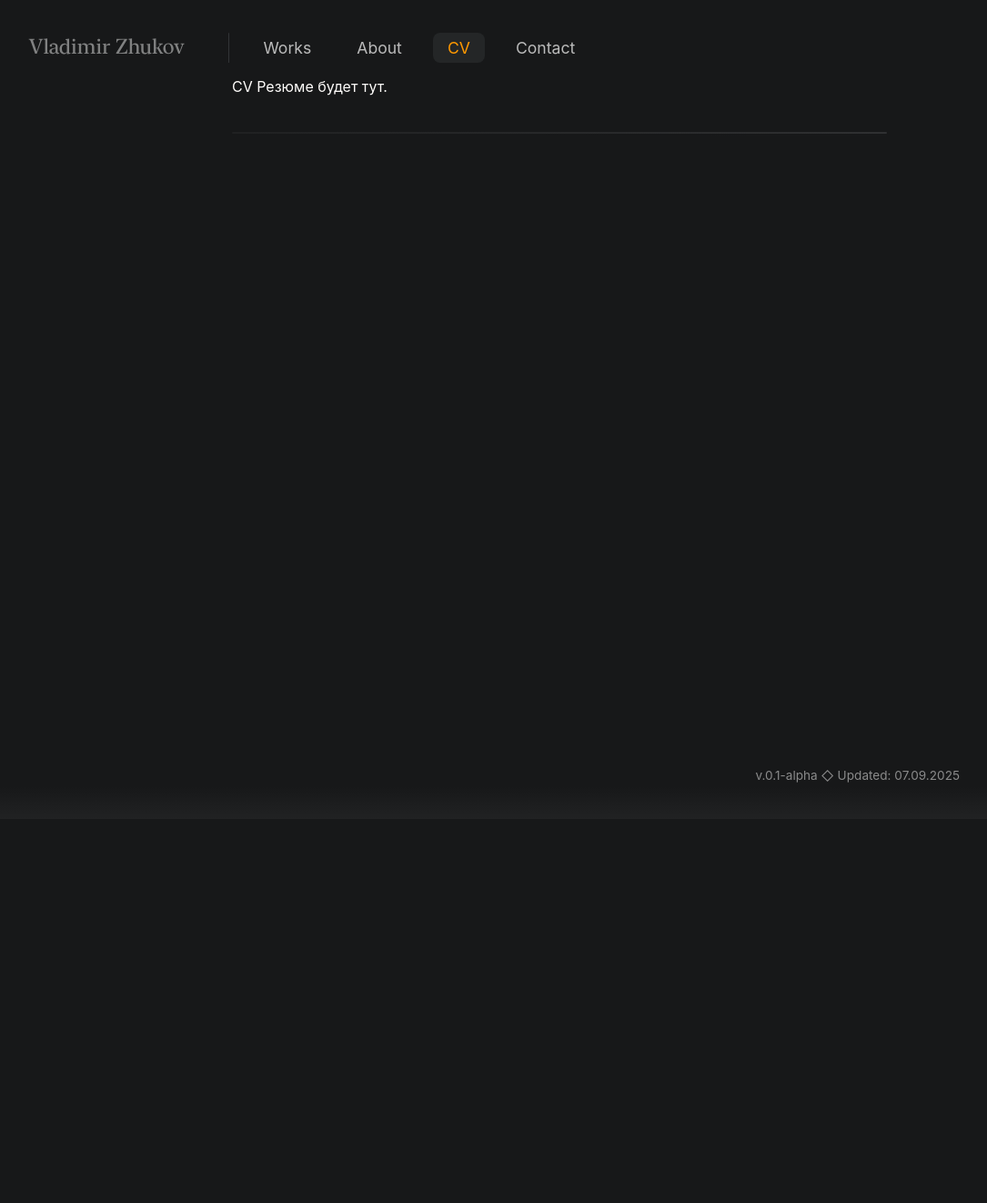
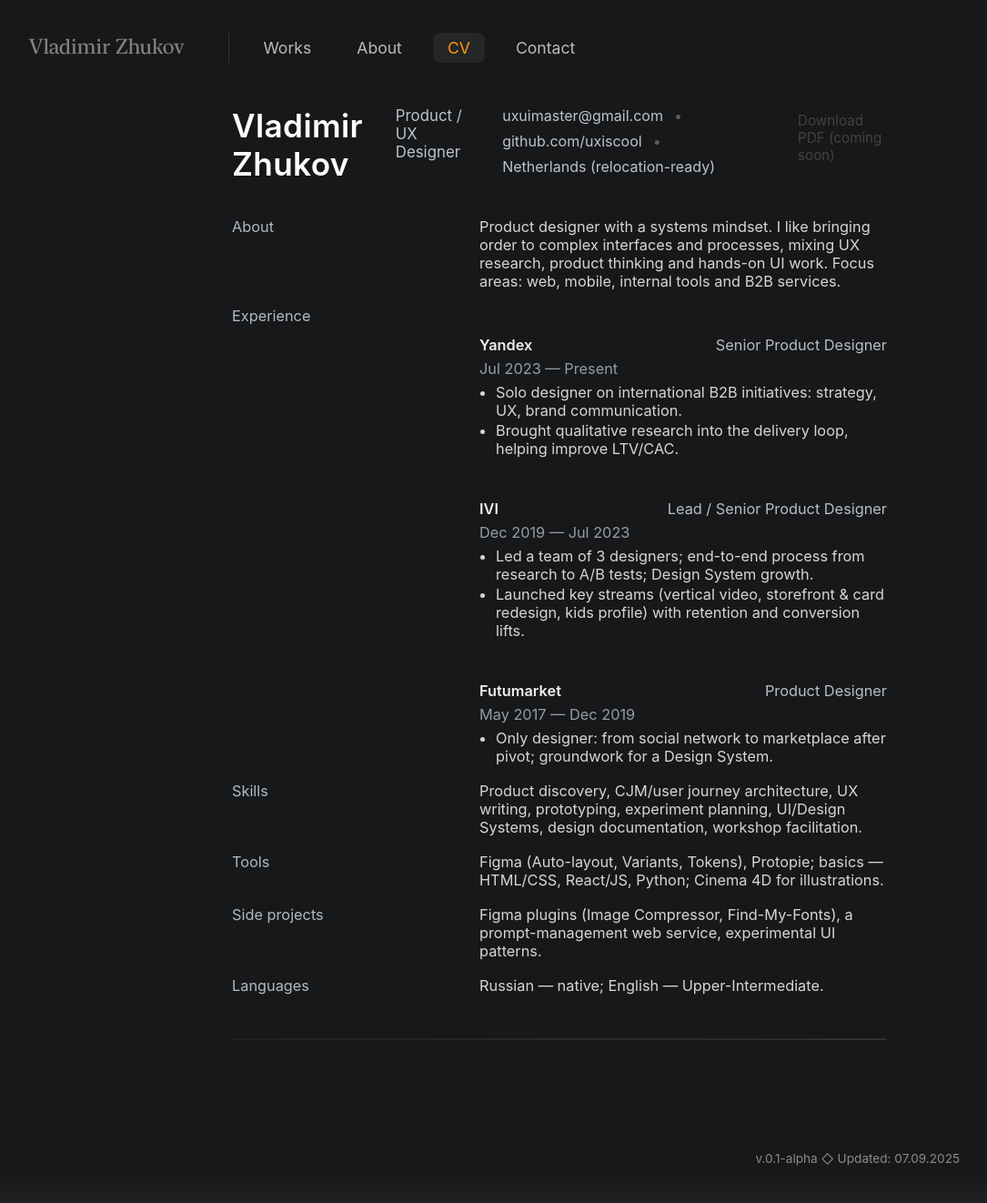
Before and after one commit to uxiscool/experience, a Jekyll site: the page built from cv.md, in a window 1280 px wide. Shown: the whole page at 91% size, without its empty margins (25-1110 px from the left). Built offline with Jekyll 4.4.1, drawn with Linux system fonts in a browser that asks for light colours; before the commit the page ends 900 px from its top, so only the background shows below that.

Commit message:
Add files via upload

```diff
--- a/css/main.css
+++ b/css/main.css
@@ -1001,3 +1001,81 @@
   background:#23262b;
   outline: none;
 }
+
+/* ===== CV page ===== */
+
+.cv-head{
+  margin-top: 48px;
+  padding: 0 0 8px;
+}
+.cv-name{
+  margin: 0 0 6px;
+  font-size: clamp(1.6rem, 1.2rem + 2vw, 2.2rem);
+  font-weight: 600;
+  letter-spacing: .01em;
+  color: #fff;
+}
+.cv-title{
+  margin: 0 0 10px;
+  font-size: 1.05rem;
+  color: #cbd2db;
+  opacity: .92;
+}
+.cv-contacts{
+  display: flex; flex-wrap: wrap; gap: 8px 12px;
+  color: #cbd2db; opacity: .92; font-size: 1rem;
+}
+.cv-contacts .cv-contact{
+  color: inherit; text-decoration: none;
+}
+.cv-contacts .cv-contact:hover{ color: var(--orange); transition: color 2s; }
+.cv-sep{ opacity: .4; }
+
+.cv-download{ margin: 6px 0 0; font-size: .95rem; }
+
+.cv-grid{
+  /* две колонки: лейбл слева (узкая), контент справа */
+  display: grid;
+  grid-template-columns: 240px minmax(0,1fr);
+  column-gap: 32px;
+  row-gap: 18px;
+  padding: 24px 0 8px;
+}
+
+/* левая колонка — второстепенный цвет */
+.cv-left{
+  color: #b7c1cc;
+  font-size: 1.02rem;
+  opacity: .96;
+  white-space: nowrap;
+}
+.cv-right{
+  font-size: 1.02rem;
+  color: #e2e5e7;
+  opacity: .93;
+}
+
+/* карточки опыта работы */
+.cv-job{ margin: 0 0 14px; }
+.cv-job:last-child{ margin-bottom: 0; }
+.cv-job-head{
+  display: grid; grid-template-columns: 1fr auto; align-items: baseline;
+  gap: 6px 12px; margin-bottom: 6px;
+}
+.cv-company{ font-weight: 600; color:#fff; }
+.cv-role{ color:#cbd2db; opacity:.96; margin-left: 8px; }
+.cv-dates{ color:#9fa7b2; white-space: nowrap; }
+.cv-bullets{ margin: 6px 0 0 0; padding-left: 18px; }
+.cv-bullets li{ margin: 2px 0 0 0; }
+
+/* мобильная адаптация: одна колонка, слева-над-справа */
+@media (max-width: 980px){
+  .cv-grid{ grid-template-columns: 1fr; }
+  .cv-left{ margin-top: 12px; }
+  .cv-right{ margin-top: 0; }
+  .cv-job-head{ grid-template-columns: 1fr; }
+}
+
+/* небольшие штрихи для ссылок в CV */
+.cv-right a{ color:#e2e5e7; text-decoration: underline dotted; text-underline-offset: 3px; }
+.cv-right a:hover{ color:var(--orange); transition: color 2s; }
--- a/cv.md
+++ b/cv.md
@@ -3,13 +3,95 @@
 title: CV
 permalink: /cv/
 ---
+
 <div class="container">
-  <!-- контактный блок -->
-  <div class="cv">
-    <p>
-    CV Резюме будет тут.
+  <!-- Heading and contacts -->
+  <header class="cv-head">
+    <h1 class="cv-name">Vladimir Zhukov</h1>
+    <div class="cv-title">Product / UX Designer</div>
+    <div class="cv-contacts">
+      <a href="mailto:uxuimaster@gmail.com" class="cv-contact">uxuimaster@gmail.com</a>
+      <span class="cv-sep">•</span>
+      <a href="https://github.com/uxiscool" class="cv-contact" target="_blank" rel="noopener">github.com/uxiscool</a>
+      <span class="cv-sep">•</span>
+      <span class="cv-contact">Netherlands (relocation-ready)</span>
+    </div>
+
+    <!-- Download PDF button — placeholder for now -->
+    <p class="cv-download disabled-text">
+      <a href="{{ site.baseurl }}/ui/cv.pdf" aria-disabled="true">Download PDF (coming soon)</a>
     </p>
-  </div>
-  <!-- Градиентный разделитель -->
+  </header>
+
+  <!-- CV grid: labels on the left, content on the right -->
+  <section class="cv-grid">
+
+    <div class="cv-left">About</div>
+    <div class="cv-right">
+      Product designer with a systems mindset. I like bringing order to complex interfaces and processes, mixing UX research, product thinking and hands-on UI work. Focus areas: web, mobile, internal tools and B2B services.
+    </div>
+
+    <div class="cv-left">Experience</div>
+    <div class="cv-right">
+
+      <section class="cv-job">
+        <div class="cv-job-head">
+          <span class="cv-company">Yandex</span>
+          <span class="cv-role">Senior Product Designer</span>
+          <span class="cv-dates">Jul 2023 — Present</span>
+        </div>
+        <ul class="cv-bullets">
+          <li>Solo designer on international B2B initiatives: strategy, UX, brand communication.</li>
+          <li>Brought qualitative research into the delivery loop, helping improve LTV/CAC.</li>
+        </ul>
+      </section>
+
+      <section class="cv-job">
+        <div class="cv-job-head">
+          <span class="cv-company">IVI</span>
+          <span class="cv-role">Lead / Senior Product Designer</span>
+          <span class="cv-dates">Dec 2019 — Jul 2023</span>
+        </div>
+        <ul class="cv-bullets">
+          <li>Led a team of 3 designers; end-to-end process from research to A/B tests; Design System growth.</li>
+          <li>Launched key streams (vertical video, storefront & card redesign, kids profile) with retention and conversion lifts.</li>
+        </ul>
+      </section>
+
+      <section class="cv-job">
+        <div class="cv-job-head">
+          <span class="cv-company">Futumarket</span>
+          <span class="cv-role">Product Designer</span>
+          <span class="cv-dates">May 2017 — Dec 2019</span>
+        </div>
+        <ul class="cv-bullets">
+          <li>Only designer: from social network to marketplace after pivot; groundwork for a Design System.</li>
+        </ul>
+      </section>
+
+    </div>
+
+    <div class="cv-left">Skills</div>
+    <div class="cv-right">
+      Product discovery, CJM/user journey architecture, UX writing, prototyping, experiment planning, UI/Design Systems, design documentation, workshop facilitation.
+    </div>
+
+    <div class="cv-left">Tools</div>
+    <div class="cv-right">
+      Figma (Auto-layout, Variants, Tokens), Protopie; basics — HTML/CSS, React/JS, Python; Cinema 4D for illustrations.
+    </div>
+
+    <div class="cv-left">Side projects</div>
+    <div class="cv-right">
+      Figma plugins (Image Compressor, Find-My-Fonts), a prompt-management web service, experimental UI patterns.
+    </div>
+
+    <div class="cv-left">Languages</div>
+    <div class="cv-right">
+      Russian — native; English — Upper-Intermediate.
+    </div>
+
+  </section>
+
   <div class="intro-divider"></div>
 </div>
```
